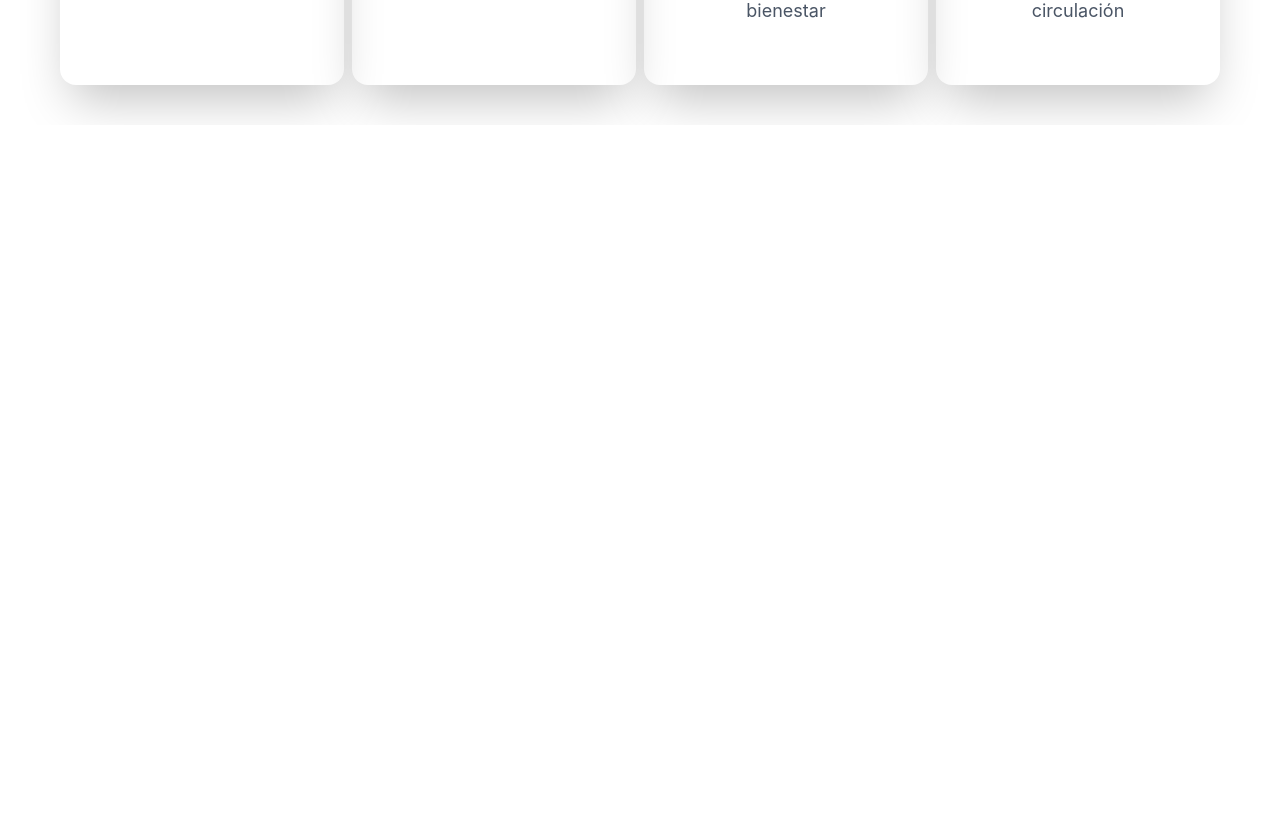
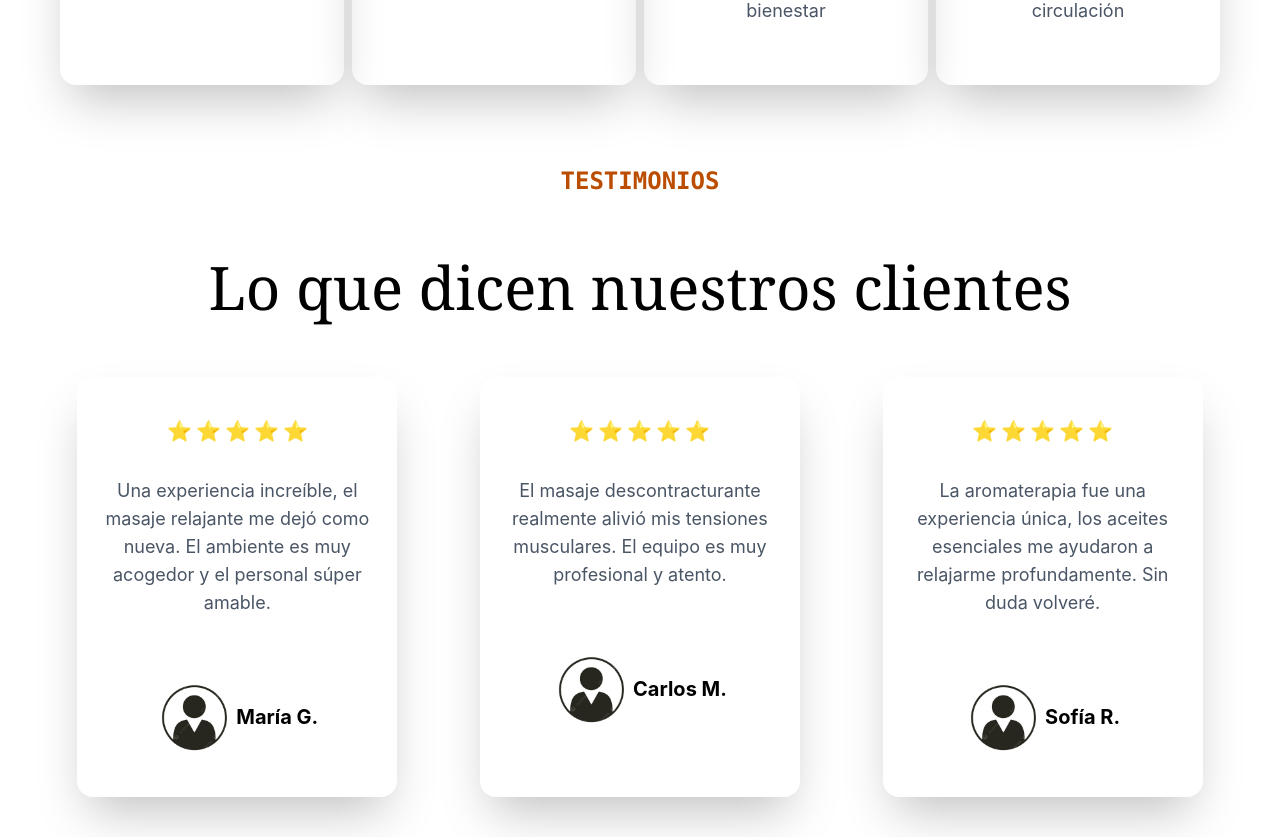
Before and after one commit to CrisMesina/demo-landing-masajes, a React (Vite) app: page / in a window 1280 px wide. Shown: the part 3040-3877 px from the top of the page. Before the commit the page ends 3165 px from the top, so only its background shows below. Built offline with nearby package versions, Linux system fonts and the light colour scheme.

Commit message:
Se añade seccion testimonio con estrellas

```diff
--- a/src/assets/Page/Home.jsx
+++ b/src/assets/Page/Home.jsx
@@ -3,6 +3,7 @@ import { Beneficios } from "../components/Sections/Beneficios"
 import { Hero } from "../components/Sections/Hero"
 import { Nosotros } from "../components/Sections/Nosotros"
 import { Servicios } from "../components/Sections/Servicios"
+import { Testimonios } from "../components/Sections/Testimonios"
 
 export const Home = () => {
   return (
@@ -22,6 +23,9 @@ export const Home = () => {
         <div className="" id="servicios">
             <Servicios/>
         </div>
+        <div>
+            <Testimonios/>
+        </div>
     </>
   )
 }
--- /dev/null
+++ b/src/assets/components/Sections/Testimonios.jsx
@@ -0,0 +1,66 @@
+import defaultImage from '../../images/default-img.png'
+
+export const Testimonios = () => {
+
+
+    const StarRating = ({ rating }) => {
+        return (
+            <div className="flex gap-1 justify-center mb-3">
+                {[...Array(5)].map((_, i) => (
+                    <span key={i} className="text-xl mt-10">
+                        {i < rating ? '⭐' : '☆'}
+                    </span>
+                ))}
+            </div>
+        );
+    };
+
+    const testimonios = [
+        {
+            name: "María G.",
+            description: "Una experiencia increíble, el masaje relajante me dejó como nueva. El ambiente es muy acogedor y el personal súper amable.",
+            rating: 5,
+            image: defaultImage
+        },
+        {
+            name: "Carlos M.",
+            description: "El masaje descontracturante realmente alivió mis tensiones musculares. El equipo es muy profesional y atento.",
+            rating: 5,
+            image: defaultImage
+        },
+        {
+            name: "Sofía R.",
+            description: "La aromaterapia fue una experiencia única, los aceites esenciales me ayudaron a relajarme profundamente. Sin duda volveré.",
+            rating: 5,
+            image: defaultImage
+        },
+    ]
+
+
+    return (
+        <>
+            <div className=''>
+                <h1 className="text-center font-bold text-2xl items-center  font-mono text-amber-700 gap-2 p-10">
+                    TESTIMONIOS
+                </h1>
+                <h1 className="text-center font-serif text-4xl lg:text-6xl p-5">
+                    Lo que dicen nuestros clientes
+                </h1>
+                <div className="grid md:gap-2 lg:grid-cols-3 mx-auto gap-10 md:p-10">
+                    {
+                        testimonios.map((s, i) => (
+                            <div className="2xl:w-86 mx-auto shadow-2xl rounded-2xl w-70 md:w-80 h-auto flex flex-col items-center overflow-hidden" key={i}>
+                                <StarRating rating={s.rating} />
+                                <p className="text-gray-600 p-5 mb-10 text-center text-lg font-sans">{s.description}</p>
+                                <div className="flex mb-10">
+                                    <img src={s.image}  className={`w-20 h-20 rounded-t-2xl`} />
+                                    <h2 className="text-xl font-bold my-auto">{s.name}</h2>
+                                </div>
+                            </div>
+                        ))
+                    }
+                </div>
+            </div>
+        </>
+    )
+}
```
Also changed, not shown: src/assets/images/default-img.png (added).
